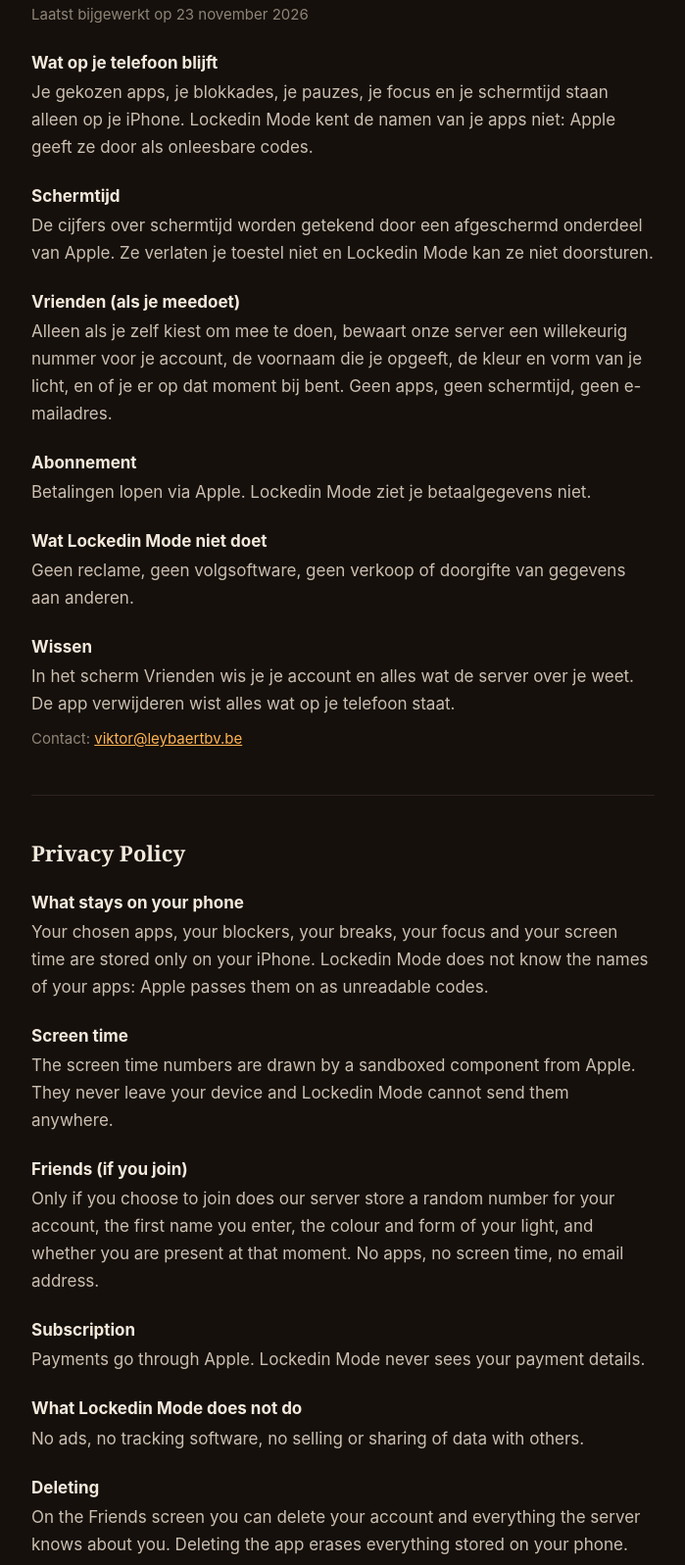
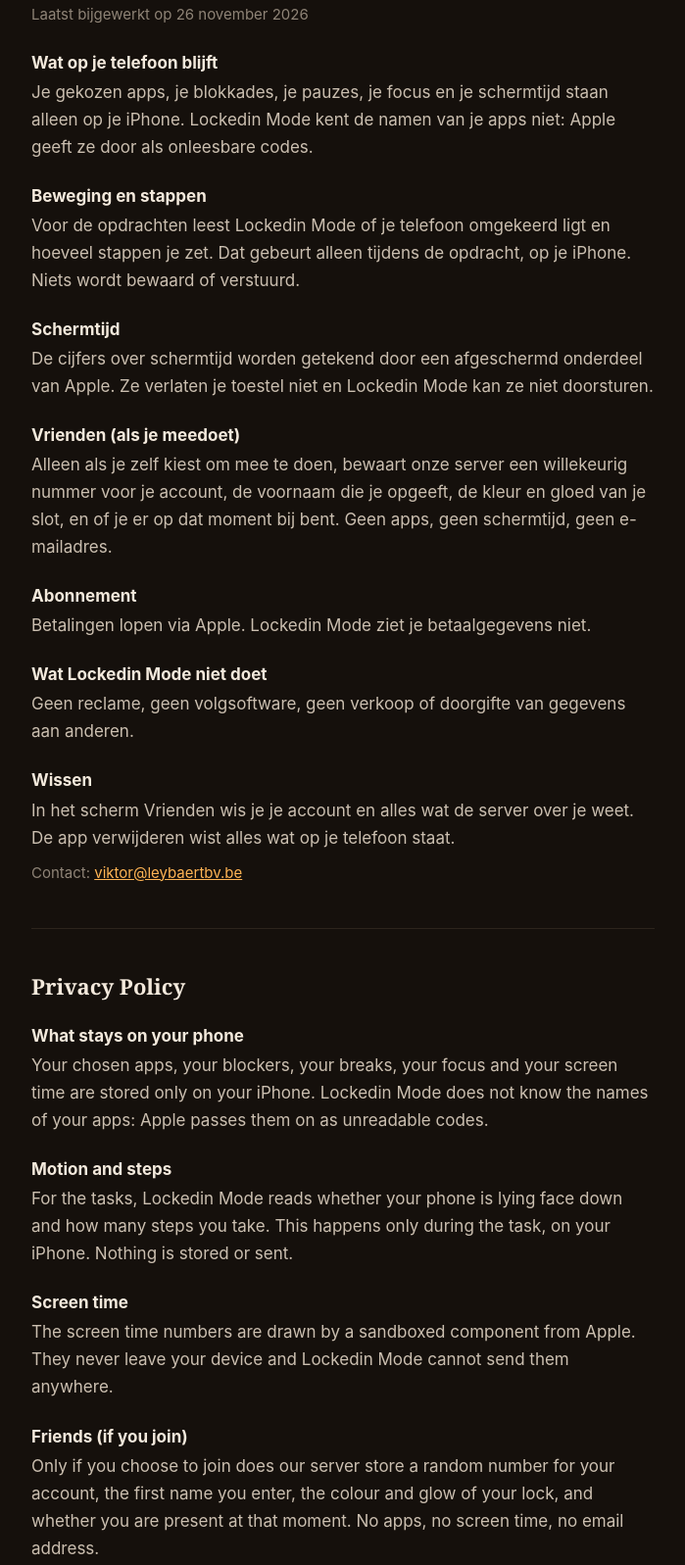
Before and after one commit to viktorleybaert/gloren, a plain HTML site: page privacy.html in a window 1280 px wide. Shown: the part 168-1765 px from the top of the page at 98% size, without its empty margins (290-989 px from the left). Drawn offline with Linux system fonts and the light colour scheme.

Commit message:
Privacybeleid: beweging en stappen, slot in plaats van licht
Co-Authored-By: Claude Opus 5.5 <noreply@anthropic.com>

```diff
--- a/privacy.html
+++ b/privacy.html
@@ -13,13 +13,15 @@ a{color:#ffb454}nav{margin:0 0 36px;font-size:15px}nav a{margin-right:16px}.mute
 <main>
 <nav><a href="index.html">Lockedin Mode</a><a href="privacy.html">Privacy</a><a href="voorwaarden.html">Voorwaarden</a></nav>
 <h1>Privacybeleid</h1>
-<p class="muted">Laatst bijgewerkt op 23 november 2026</p>
+<p class="muted">Laatst bijgewerkt op 26 november 2026</p>
 <h3>Wat op je telefoon blijft</h3>
 <p>Je gekozen apps, je blokkades, je pauzes, je focus en je schermtijd staan alleen op je iPhone. Lockedin Mode kent de namen van je apps niet: Apple geeft ze door als onleesbare codes.</p>
+<h3>Beweging en stappen</h3>
+<p>Voor de opdrachten leest Lockedin Mode of je telefoon omgekeerd ligt en hoeveel stappen je zet. Dat gebeurt alleen tijdens de opdracht, op je iPhone. Niets wordt bewaard of verstuurd.</p>
 <h3>Schermtijd</h3>
 <p>De cijfers over schermtijd worden getekend door een afgeschermd onderdeel van Apple. Ze verlaten je toestel niet en Lockedin Mode kan ze niet doorsturen.</p>
 <h3>Vrienden (als je meedoet)</h3>
-<p>Alleen als je zelf kiest om mee te doen, bewaart onze server een willekeurig nummer voor je account, de voornaam die je opgeeft, de kleur en vorm van je licht, en of je er op dat moment bij bent. Geen apps, geen schermtijd, geen e-mailadres.</p>
+<p>Alleen als je zelf kiest om mee te doen, bewaart onze server een willekeurig nummer voor je account, de voornaam die je opgeeft, de kleur en gloed van je slot, en of je er op dat moment bij bent. Geen apps, geen schermtijd, geen e-mailadres.</p>
 <h3>Abonnement</h3>
 <p>Betalingen lopen via Apple. Lockedin Mode ziet je betaalgegevens niet.</p>
 <h3>Wat Lockedin Mode niet doet</h3>
@@ -31,10 +33,12 @@ a{color:#ffb454}nav{margin:0 0 36px;font-size:15px}nav a{margin-right:16px}.mute
 <h2 lang="en">Privacy Policy</h2>
 <div lang="en"><h3>What stays on your phone</h3>
 <p>Your chosen apps, your blockers, your breaks, your focus and your screen time are stored only on your iPhone. Lockedin Mode does not know the names of your apps: Apple passes them on as unreadable codes.</p>
+<h3>Motion and steps</h3>
+<p>For the tasks, Lockedin Mode reads whether your phone is lying face down and how many steps you take. This happens only during the task, on your iPhone. Nothing is stored or sent.</p>
 <h3>Screen time</h3>
 <p>The screen time numbers are drawn by a sandboxed component from Apple. They never leave your device and Lockedin Mode cannot send them anywhere.</p>
 <h3>Friends (if you join)</h3>
-<p>Only if you choose to join does our server store a random number for your account, the first name you enter, the colour and form of your light, and whether you are present at that moment. No apps, no screen time, no email address.</p>
+<p>Only if you choose to join does our server store a random number for your account, the first name you enter, the colour and glow of your lock, and whether you are present at that moment. No apps, no screen time, no email address.</p>
 <h3>Subscription</h3>
 <p>Payments go through Apple. Lockedin Mode never sees your payment details.</p>
 <h3>What Lockedin Mode does not do</h3>
```
